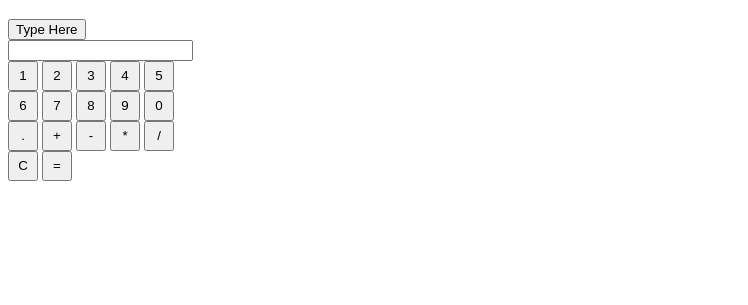
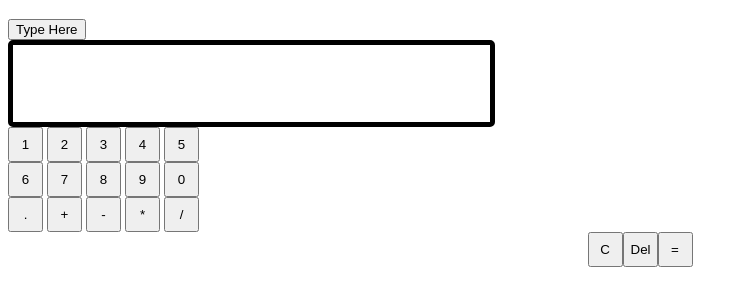
Before and after one commit to SkyeYang001/Javascript-Exercise-1, a plain HTML site: page index.html in a window 1280 px wide. Shown: the part 61-366 px from the top of the page, without its empty margins (0-748 px from the left). Drawn offline with Linux system fonts and the light colour scheme.

Commit message:
Homework
1/24/24

```diff
--- a/CSS.css
+++ b/CSS.css
@@ -2,8 +2,29 @@ form {
     display: flex;
     flex-direction: column;
     justify-content: center;
+    max-width:;
 }
-#button {
-    width: 30px;
-    height: 30px;
+
+input[type="text"] {
+    padding: 20px;
+    font-size: 2em;
+    font-weight: bold;
+    border: none;
+    border-radius: 5px;
+    border: 5px solid black;
 }
+
+.Power {
+    display: flex;
+    justify-content: center;
+
+}
+
+.Power button {
+
+}
+
+.button {
+    width: 35px;
+    height: 35px;
+}
--- a/calculator.js
+++ b/calculator.js
@@ -2,9 +2,9 @@
 
 function entry(data) {
 
-    let data = Number(prompt("Type Number", "!Number.isNaN"));
+    let data = Number(prompt(`Type Number`, `!Number.isNaN`));
     if (data != null) {
-        document.getElementById("data").innerHTML = "!Number.isNaN" ;
+        document.getElementById(`data`).innerHTML = `!Number.isNaN` ;
     }
 
 }
--- a/index.html
+++ b/index.html
@@ -5,7 +5,7 @@
 <head>
 
 	<title>JS Exercise 1</title>
-    <script type="calculator.js"></script>
+    <script src="calculator.js"></script>
     <link href="CSS.css" rel="stylesheet">
 
 </head>
@@ -19,32 +19,46 @@
  <form>
 
     <section class="Data">
+
     <label for="data"></label>
     <input type="text" onclick="()"></section>
+
     <section class="1-5">
-    <button type="button" id="button" onclick="(num)">1</button>
-    <button type="button" id="button" onclick="(num)">2</button>
-    <button type="button" id="button" onclick="(num)">3</button>
-    <button type="button" id="button" onclick="(num)">4</button>
-    <button type="button" id="button" onclick="(num)">5</button>
+
+    <button type="button"  class="button" id="num" value="1" onclick="(`1`)" onkeydown="">1</button>
+    <button type="button"  class="button" id="num" value="2" onclick="(`2`)" onkeydown="">2</button>
+    <button type="button"  class="button" id="num" value="3" onclick="(`3`)" onkeydown="">3</button>
+    <button type="button"  class="button" id="num" value="4" onclick="(`4`)" onkeydown="">4</button>
+    <button type="button"  class="button" id="num" value="5" onclick="(`5`)" onkeydown="">5</button>
+
     </section>
+
     <section class="6-0">
-    <button type="button" id="button" onclick="(num)">6</button>
-    <button type="button" id="button" onclick="(num)">7</button>
-    <button type="button" id="button" onclick="(num)">8</button>
-    <button type="button" id="button" onclick="(num)">9</button>
-    <button type="button" id="button" onclick="(num)">0</button>
+
+    <button type="button"  class="button" id="num" value="6" onclick="(`6`)" onkeydown="">6</button>
+    <button type="button"  class="button" id="num" value="7" onclick="(`7`)" onkeydown="">7</button>
+    <button type="button"  class="button" id="num" value="8" onclick="(`8`)" onkeydown="">8</button>
+    <button type="button"  class="button" id="num" value="9" onclick="(`9`)" onkeydown="">9</button>
+    <button type="button"  class="button" id="num" value="0" onclick="(`0`)" onkeydown="">0</button>
+
     </section>
-    <section class="Non-Num">
-    <button type="button" id="button" onclick="()">.</button>
-    <button type="button" id="button" onclick="()">+</button>
-    <button type="button" id="button" onclick="()">-</button>
-    <button type="button" id="button" onclick="()">*</button>
-    <button type="button" id="button" onclick="()">/</button>
+
+    <section class="Operator">
+
+    <button type="button"  class="button" id="num" value="." onclick="(`.`)" onkeydown="">.</button>
+    <button type="button"  class="button" id="operator" value="+" onclick="(`+`)" onkeydown="">+</button>
+    <button type="button"  class="button" id="operator" value="-" onclick="(`-`)" onkeydown="">-</button>
+    <button type="button"  class="button" id="operator" value="*" onclick="(`*`)" onkeydown="">*</button>
+    <button type="button"  class="button" id="operator" value="/" onclick="(`/`)" onkeydown="">/</button>
+
     </section>
+
     <section class="Power">
-    <button type="button" id="button" onclick="()">C</button>
-    <button type="button" id="button" onclick="alert()">=</button>
+
+    <button type="button"  class="button" id="C" value="C" onclick="(`C`)" onkeydown="">C</button>
+    <button type="button"  class="button" id="Del" value="Del" onclick="(`Del`)" onkeydown="">Del</button>
+    <button type="button"  class="button" id="Answer" value="" onclick="alert(`=`)" onkeydown="">=</button>
+
     </section>
 
  </form>
```
